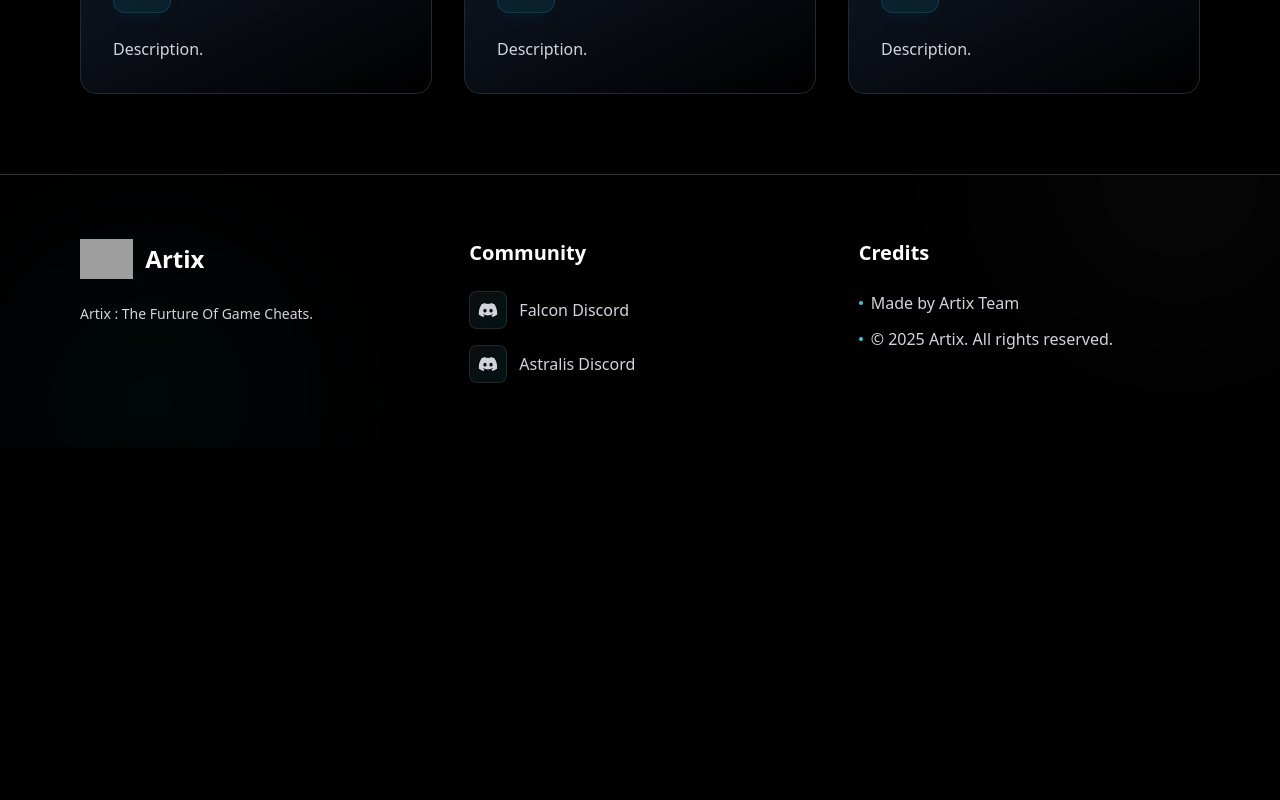
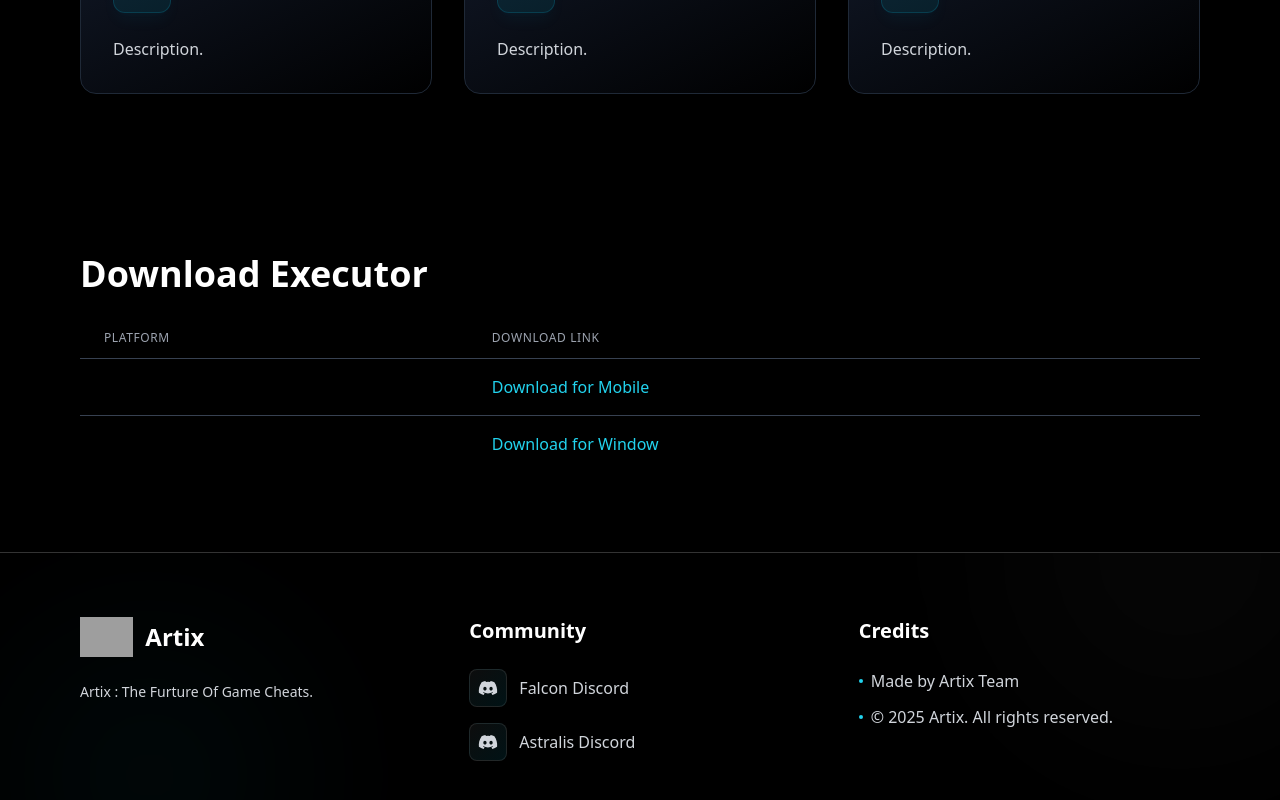
Before and after one commit to YellowGregs/Artix, a React (Vite) app: page /falcon in a window 1280 px wide. Shown: the part 1110-1910 px from the top of the page. Before the commit the page ends 1557 px from the top, so only its background shows below. Built offline with nearby package versions, Linux system fonts and the light colour scheme; grey boxes are pictures that could not be loaded.

Commit message:
Update Falcon.tsx

```diff
--- a/src/pages/Falcon.tsx
+++ b/src/pages/Falcon.tsx
@@ -12,6 +12,11 @@ const Falcon = () => {
     message: '',
     type: 'success' as const,
   });
+
+  const download = {
+    mobile: "",
+    window: "",
+  };
 
   const download_executor = () => {
     setNotification({
@@ -136,6 +141,42 @@ const Falcon = () => {
         </div>
       </section>
 
+      <section className="py-20 bg-black/80 backdrop-blur-sm">
+        <div className="max-w-6xl mx-auto px-4">
+          <h2 className="text-3xl md:text-4xl font-bold text-white mb-6">Download Executor</h2>
+          <table className="min-w-full divide-y divide-gray-700">
+            <thead>
+              <tr>
+                <th className="px-6 py-3 text-left text-xs font-medium text-gray-400 uppercase tracking-wider">
+                  Platform
+                </th>
+                <th className="px-6 py-3 text-left text-xs font-medium text-gray-400 uppercase tracking-wider">
+                  Download Link
+                </th>
+              </tr>
+            </thead>
+            <tbody className="divide-y divide-gray-700">
+              <tr>
+                <td className="px-6 py-4 whitespace-nowrap">Mobile</td>
+                <td className="px-6 py-4 whitespace-nowrap">
+                  <a href={download.mobile} className="text-cyan-400 hover:underline" target="_blank" rel="noopener noreferrer">
+                    Download for Mobile
+                  </a>
+                </td>
+              </tr>
+              <tr>
+                <td className="px-6 py-4 whitespace-nowrap">Window</td>
+                <td className="px-6 py-4 whitespace-nowrap">
+                  <a href={download.window} className="text-cyan-400 hover:underline" target="_blank" rel="noopener noreferrer">
+                    Download for Window
+                  </a>
+                </td>
+              </tr>
+            </tbody>
+          </table>
+        </div>
+      </section>
+
       <DownloadModal
         isOpen={isModalOpen}
         onClose={() => setIsModalOpen(false)}
```
